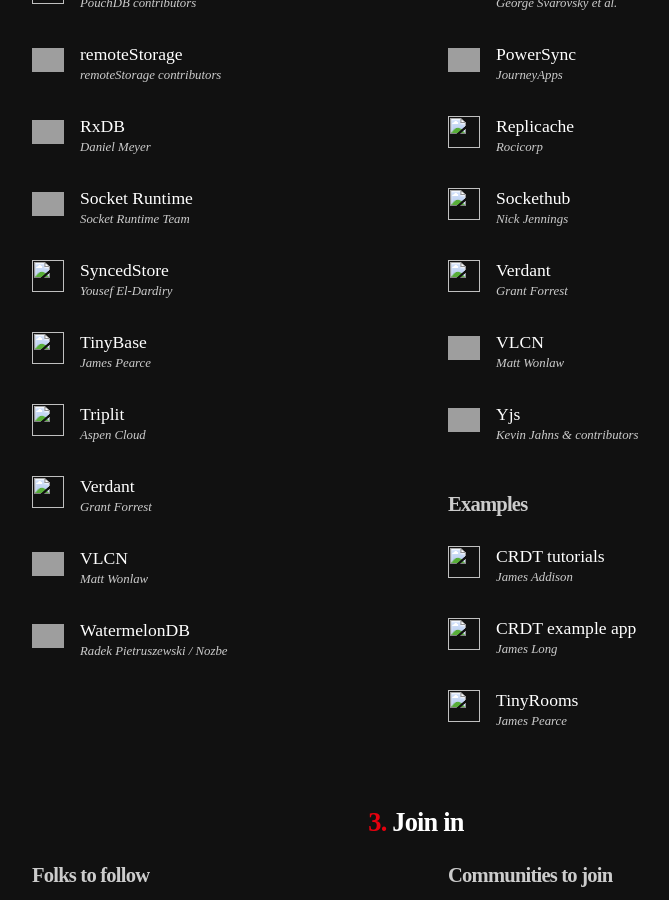
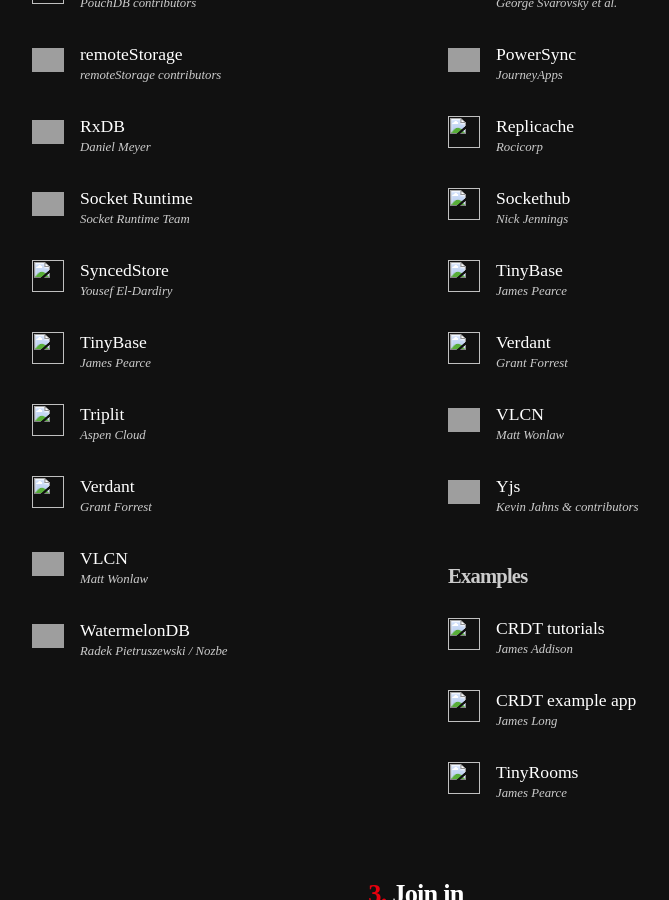
Before and after one commit to mylofi/localfirstweb.dev, a Jekyll site: the page built from index.html, in a window 1280 px wide and 900 px high, scrolled down 2593 px, cut to the strip 0-900 px from the top of the window. Shown: the whole strip, without its empty margins (224-893 px from the left). Built offline with Jekyll 4.4.1, drawn with Linux system fonts in a browser that asks for light colours; some web fonts are replaced; grey boxes are pictures that could not be loaded.

Commit message:
TinyBase has sync now!

```diff
--- a/_data/content.json
+++ b/_data/content.json
@@ -335,6 +335,12 @@
             "icon": "http://sockethub.org/favicon.ico"
           },
           {
+            "title": "TinyBase",
+            "author": "James Pearce",
+            "url": "https://tinybase.org",
+            "icon": "https://tinybase.org/favicon.svg"
+          },
+          {
             "title": "Verdant",
             "author": "Grant Forrest",
             "url": "https://verdant.dev",
```
